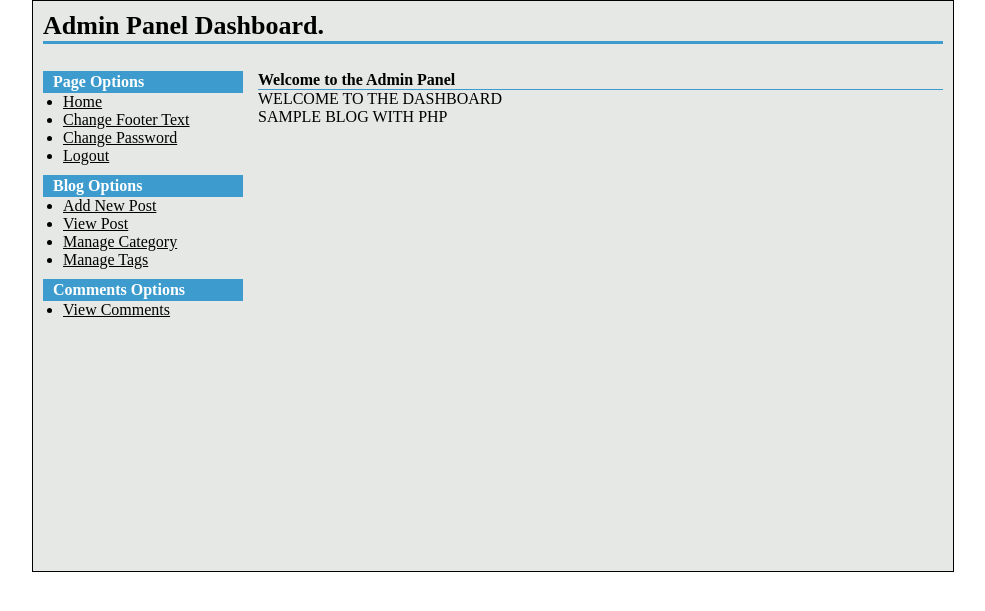
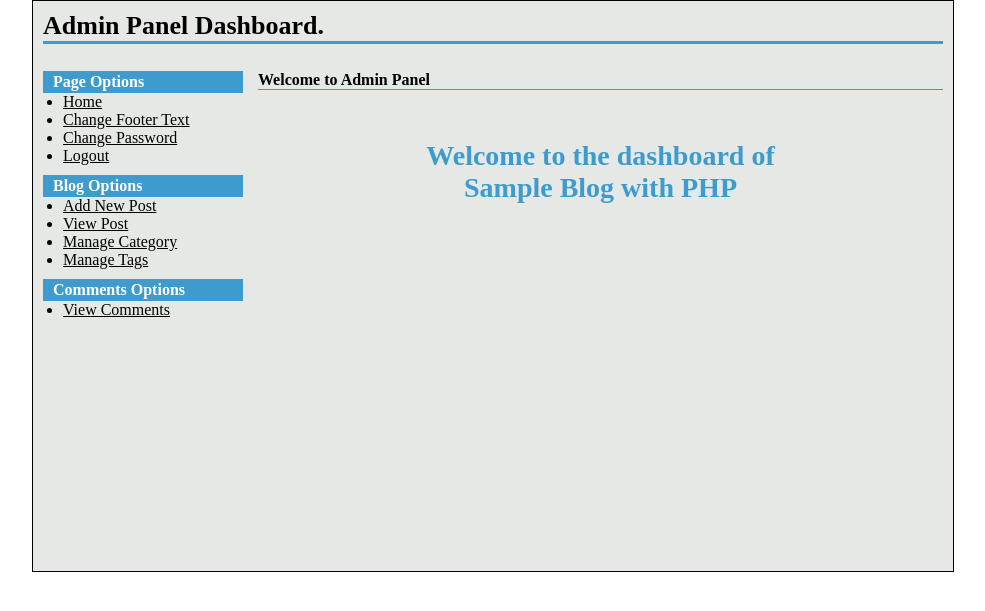
Before and after one commit to somratcste/php_blog, a PHP site: page /admin/index.php in a window 1280 px wide. Shown: the top 611 px of the page, without its empty margins (147-1132 px from the left). Run offline with PHP 8.4, Linux system fonts and the light colour scheme; the visitor is signed in with stand-in values (Sample User, id 1); some libraries are stand-ins or nearby versions.

```diff
--- a/admin/index.php
+++ b/admin/index.php
@@ -6,15 +6,10 @@ if($_SESSION['name']!='admin')
 	header('location: login.php');
 }
 ?>
-<?php
-include ('header.php');
-?>
-			<h2>Welcome to the Admin Panel</h2>
-			<div id="content_info">
-				WELCOME TO THE DASHBOARD <br>
-				SAMPLE BLOG WITH PHP
-			</div>
-
-<?php
-include('footer.php');
-?>
+<?php include("header.php"); ?>
+<h2> Welcome to Admin Panel</h2>
+<div style="font-weight:bold;color:#3d9ccd;font-size:28px;text-align:center;padding-top:50px;">
+	Welcome to the dashboard of <br>
+	Sample Blog with PHP
+</div>
+<?php include("footer.php"); ?>
```
